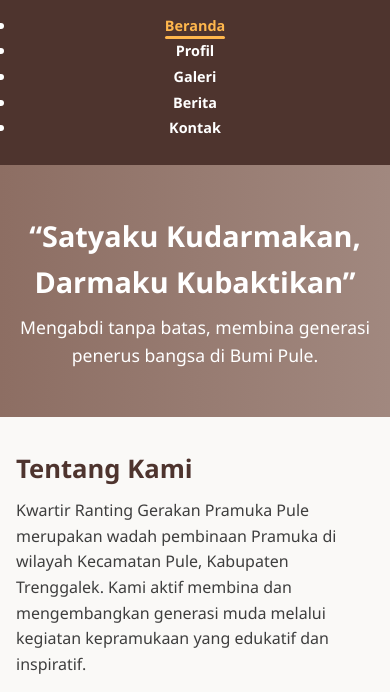
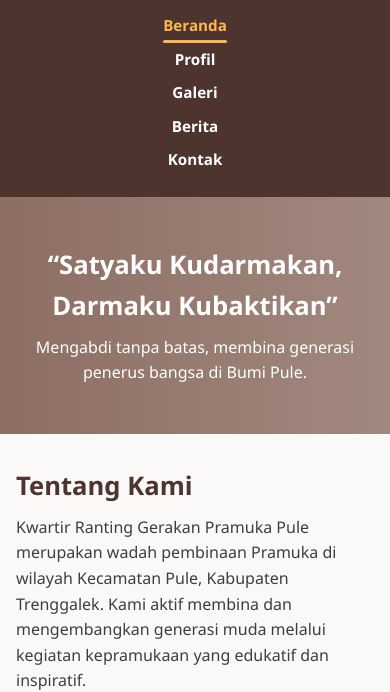
Before and after one commit to dkrpule/Kwarran-Pule07, a plain HTML site: page index.html in a window 390 px wide. Shown: the part 175-867 px from the top of the page. Drawn offline with Linux system fonts and the light colour scheme.

Commit message:
Update Style.css

```diff
--- a/Style.css
+++ b/Style.css
@@ -51,13 +51,21 @@ nav {
   margin-top: 1rem;
 }
 
+nav ul {
+  list-style: none;
+  display: flex;
+  justify-content: center;
+  flex-wrap: wrap;
+  gap: 1rem;
+  padding: 0;
+}
+
 nav a {
   color: #fff;
-  margin: 0 1rem;
   font-weight: 600;
   text-decoration: none;
   position: relative;
-  padding-bottom: 4px;
+  padding: 0.3rem 0;
   transition: color 0.3s ease;
 }
 
@@ -71,7 +79,7 @@ nav a:hover::after {
   content: "";
   position: absolute;
   left: 0;
-  bottom: 0;
+  bottom: -3px;
   height: 3px;
   width: 100%;
   background: #ffb74d;
@@ -87,17 +95,19 @@ nav a:hover::after {
 }
 
 .hero h2 {
-  font-size: 1.8rem;
+  font-size: 2rem;
   margin-bottom: 0.5rem;
 }
 
 .hero p {
-  font-size: 1.1rem;
+  font-size: 1.2rem;
+  max-width: 600px;
+  margin: 0 auto;
 }
 
 /* Main Content */
 .content {
-  max-width: 900px;
+  max-width: 960px;
   margin: 2rem auto;
   padding: 0 1rem;
   flex-grow: 1;
@@ -105,7 +115,7 @@ nav a:hover::after {
 
 /* About Section */
 .about {
-  margin-bottom: 2rem;
+  margin-bottom: 2.5rem;
 }
 
 .about h3 {
@@ -118,14 +128,14 @@ nav a:hover::after {
 .gallery h3 {
   color: #4e342e;
   text-align: center;
-  margin-bottom: 1rem;
+  margin-bottom: 1.5rem;
   font-size: 1.6rem;
 }
 
 .gallery-grid {
   display: grid;
   grid-template-columns: repeat(auto-fit, minmax(250px, 1fr));
-  gap: 1rem;
+  gap: 1.2rem;
 }
 
 .gallery-item {
@@ -170,16 +180,25 @@ footer {
 
 /* Responsif */
 @media (max-width: 600px) {
-  nav a {
-    margin: 0 0.5rem;
-    font-size: 0.9rem;
+  nav ul {
+    flex-direction: column;
+    gap: 0.5rem;
   }
 
-  .gallery-grid {
-    grid-template-columns: 1fr;
+  nav a {
+    font-size: 0.95rem;
   }
 
   .logo {
     flex-direction: column;
+    text-align: center;
+  }
+
+  .hero h2 {
+    font-size: 1.6rem;
+  }
+
+  .hero p {
+    font-size: 1rem;
   }
 }
```
